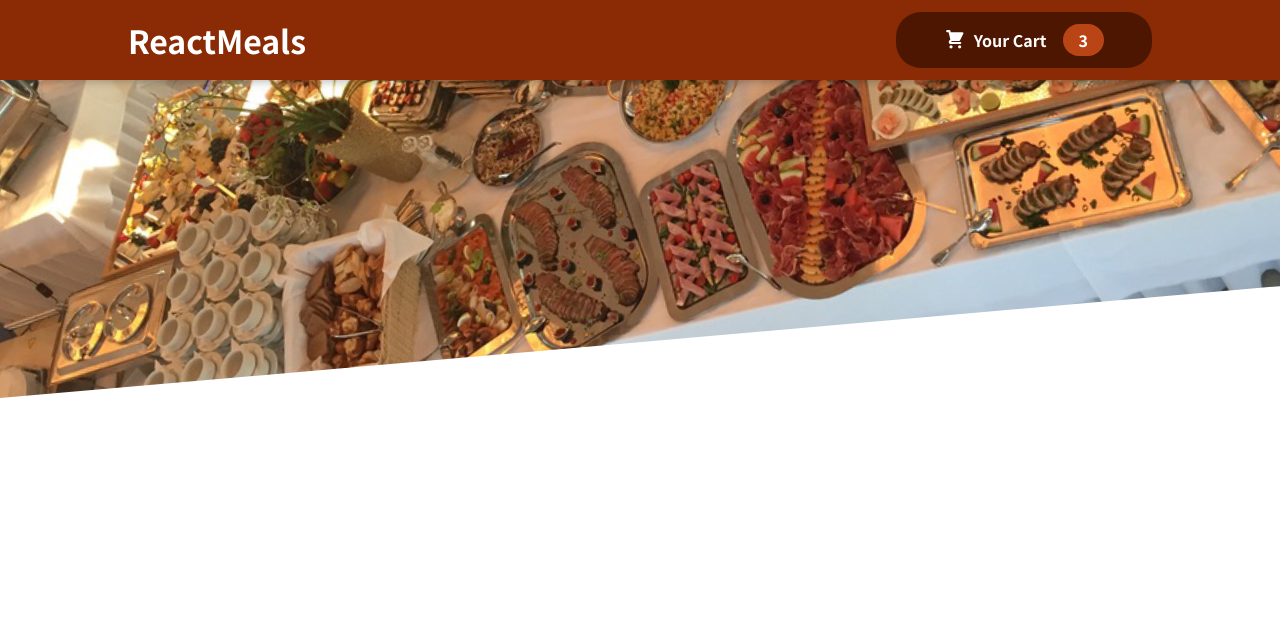
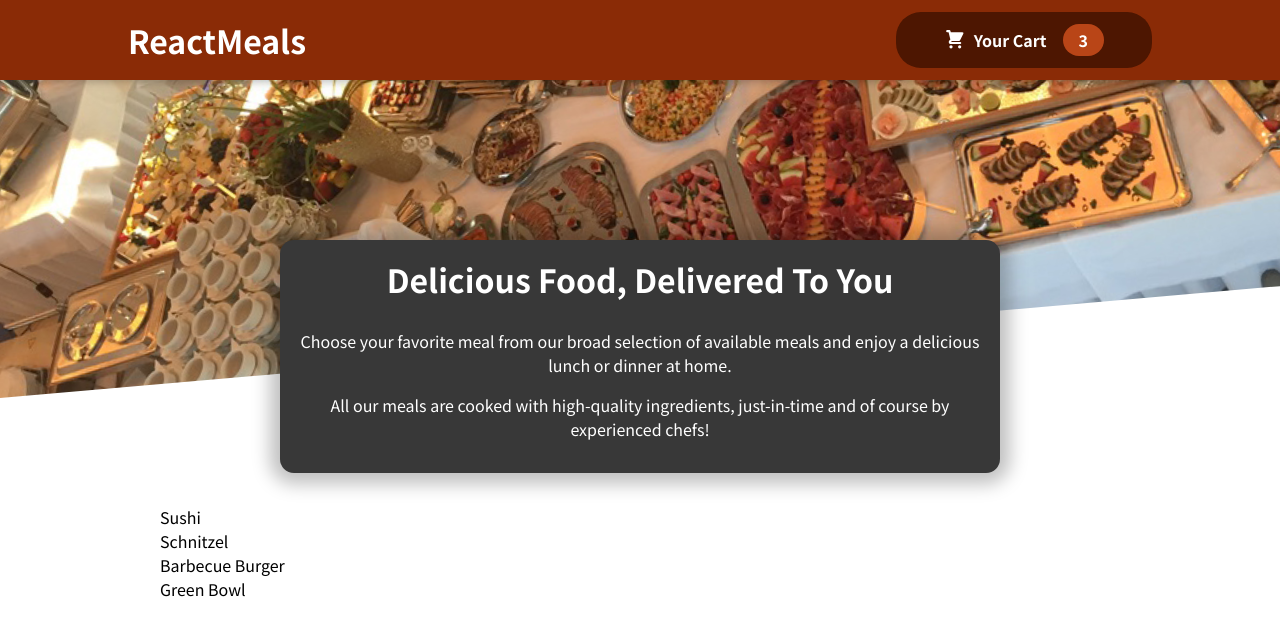
Before and after one commit to huijunam/UDEMY_react_lecture, a React (Create React App) app in the folder food_order_app/: page / in a window 1280 px wide. Shown: the top 636 px of the page. Built offline with nearby package versions, Linux system fonts and the light colour scheme.

Commit message:
✨feat: 새로운 기능 추가 - add Meals component

```diff
--- a/food_order_app/src/App.js
+++ b/food_order_app/src/App.js
@@ -1,10 +1,14 @@
 import { Fragment } from "react";
 import Header from "./components/Layout/Header";
+import Meals from "./components/Meals/Meals";
 
 function App() {
   return (
     <Fragment>
       <Header />
+      <main>
+        <Meals />
+      </main>
     </Fragment>
   );
 }
--- /dev/null
+++ b/food_order_app/src/components/Meals/AvailableMeals.js
@@ -0,0 +1,42 @@
+import classes from './AvailableMeals.module.css';
+
+const DUMMY_MEALS = [
+  {
+    id: "m1",
+    name: "Sushi",
+    description: "Finest fish and veggies",
+    price: 22.99,
+  },
+  {
+    id: "m2",
+    name: "Schnitzel",
+    description: "A german specialty!",
+    price: 16.5,
+  },
+  {
+    id: "m3",
+    name: "Barbecue Burger",
+    description: "American, raw, meaty",
+    price: 12.99,
+  },
+  {
+    id: "m4",
+    name: "Green Bowl",
+    description: "Healthy...and green...",
+    price: 18.99,
+  },
+];
+
+const AvailableMeals = () => {
+    const mealsList = DUMMY_MEALS.map(meal =><li>{meal.name}</li>);
+
+    return (
+        <section className={classes.meals}>
+            <ul>
+                {mealsList}
+            </ul>
+        </section>
+    )
+};
+
+export default AvailableMeals;
--- /dev/null
+++ b/food_order_app/src/components/Meals/AvailableMeals.module.css
@@ -0,0 +1,24 @@
+.meals {
+  max-width: 60rem;
+  width: 90%;
+  margin: 2rem auto;
+  animation: meals-appear 1s ease-out forwards;
+}
+
+.meals ul {
+  list-style: none;
+  margin: 0;
+  padding: 0;
+}
+
+@keyframes meals-appear {
+  from {
+    opacity: 0;
+    transform: translateY(3rem);
+  }
+
+  to {
+    opacity: 1;
+    transform: translateY(0);
+  }
+}
--- /dev/null
+++ b/food_order_app/src/components/Meals/Meals.js
@@ -0,0 +1,15 @@
+import { Fragment } from 'react';
+
+import MealsSummary from "./MealsSummary";
+import AvailableMeals from "./AvailableMeals";
+
+const Meals = () =>{
+    return (
+        <Fragment>
+            <MealsSummary />
+            <AvailableMeals />
+        </Fragment>
+    )
+};
+
+export default Meals;
--- /dev/null
+++ b/food_order_app/src/components/Meals/MealsSummary.js
@@ -0,0 +1,19 @@
+import classes from "./MealsSummary.module.css";
+
+const MealsSummary = () => {
+  return (
+    <section className={classes.summary}>
+      <h2>Delicious Food, Delivered To You</h2>
+      <p>
+        Choose your favorite meal from our broad selection of available meals
+        and enjoy a delicious lunch or dinner at home.
+      </p>
+      <p>
+        All our meals are cooked with high-quality ingredients, just-in-time and
+        of course by experienced chefs!
+      </p>
+    </section>
+  );
+};
+
+export default MealsSummary;
--- /dev/null
+++ b/food_order_app/src/components/Meals/MealsSummary.module.css
@@ -0,0 +1,18 @@
+.summary {
+  text-align: center;
+  max-width: 45rem;
+  width: 90%;
+  margin: auto;
+  margin-top: -10rem;
+  position: relative;
+  background-color: #383838;
+  color: white;
+  border-radius: 14px;
+  padding: 1rem;
+  box-shadow: 0 1px 18px 10px rgba(0, 0, 0, 0.25);
+}
+
+.summary h2 {
+  font-size: 2rem;
+  margin-top: 0;
+}
```
